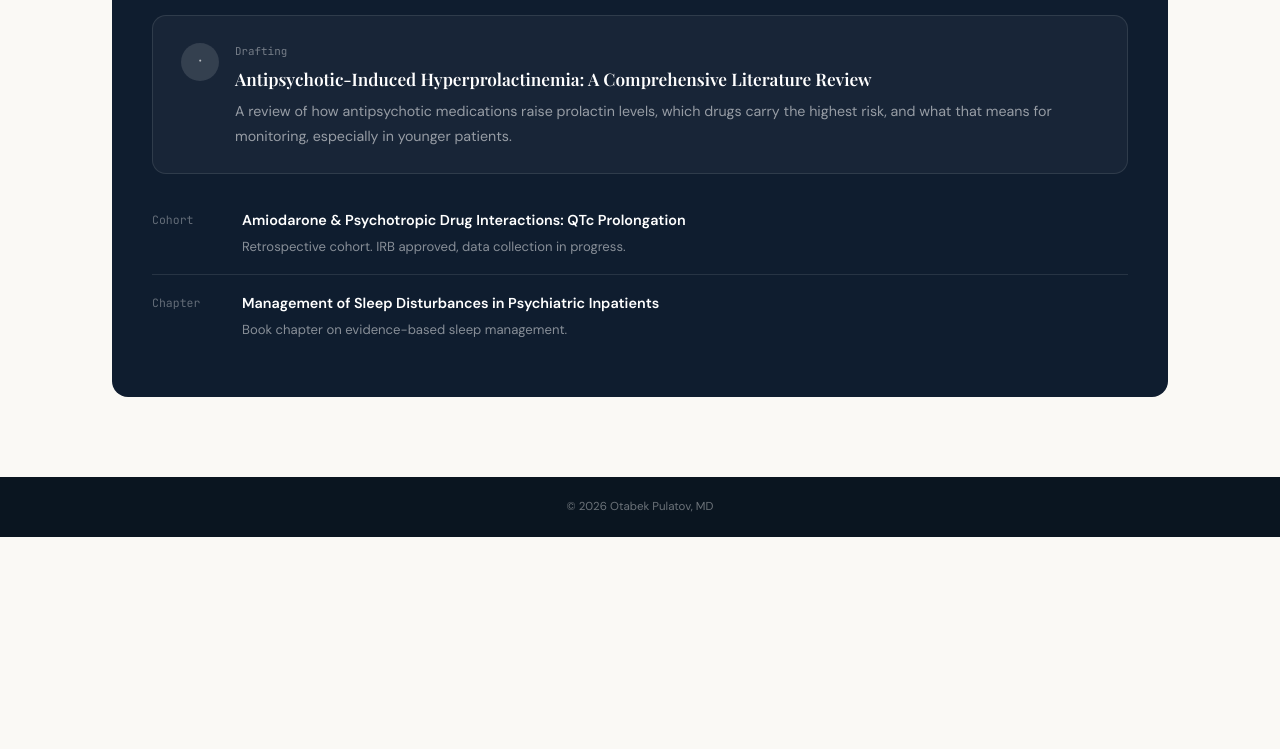
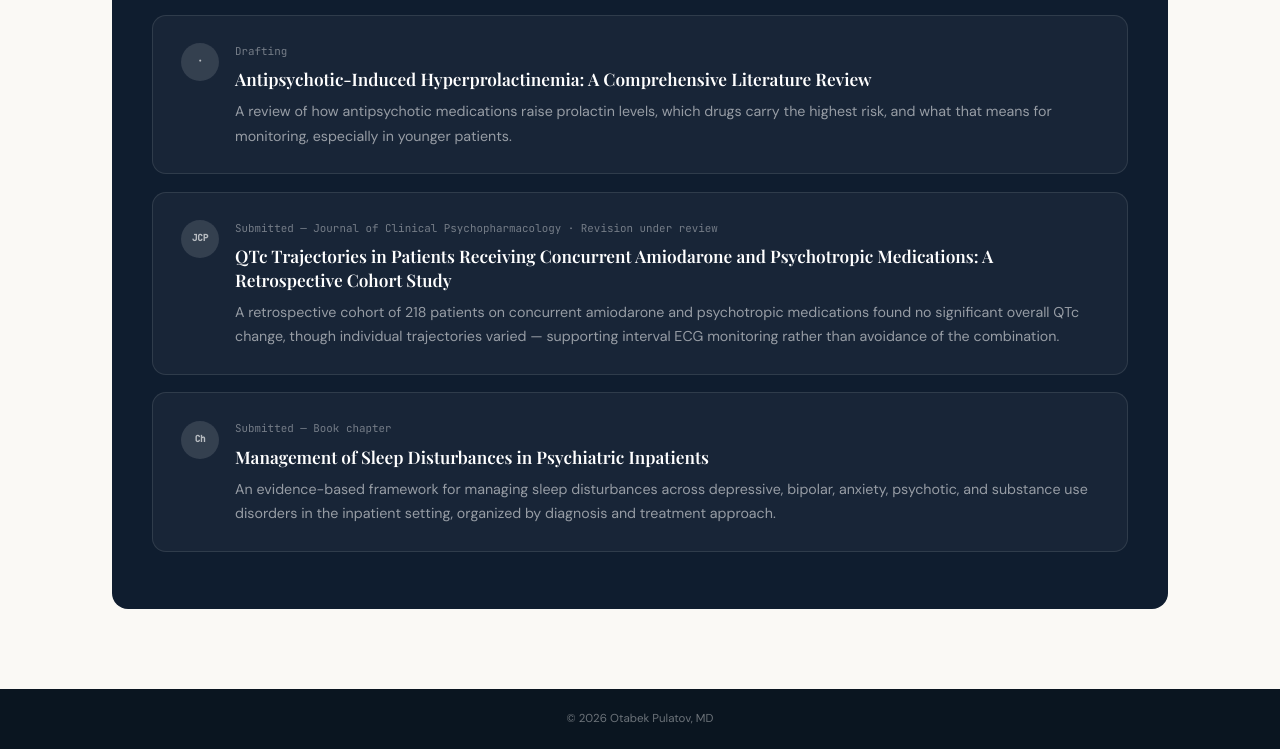
Before and after one commit to mdpulatov/otabekpulatov-website, a plain HTML site: page research.html in a window 1280 px wide. Shown: the part 2866-3615 px from the top of the page. Before the commit the page ends 3403 px from the top, so only its background shows below. Drawn offline with nearby package versions, Linux system fonts and the light colour scheme; a web font is replaced by a local one.

Commit message:
Update QTc/amiodarone and sleep-disturbances entries to Submitted
- QTc paper: now submitted to Journal of Clinical Psychopharmacology
  (manuscript JCP26-225R1, revision under review). Updated to the
  official title, full author list, and abstract-based summary; promoted
  from the simple ongoing-list to a full pub card on research.html.
- Sleep disturbances book chapter: marked Submitted.
- Mirrored both updates on cv.html.

```diff
--- a/research.html
+++ b/research.html
@@ -364,25 +364,30 @@ body.uz p[data-lang="uz"],body.uz div[data-lang="uz"],body.uz h1[data-lang="uz"]
     </div>
   </div>
 
-  <div class="ongoing-list">
-    <div class="ongoing-item">
-      <div class="yr" data-lang="en">Cohort</div>
-      <div class="yr" data-lang="uz">Kohort</div>
-      <div>
-        <h4 data-lang="en">Amiodarone &amp; Psychotropic Drug Interactions: QTc Prolongation</h4>
-        <h4 data-lang="uz">Amiodaron va psixotrop dorilar o'zaro ta'siri: QTc uzayishi</h4>
-        <p data-lang="en">Retrospective cohort. IRB approved, data collection in progress.</p>
-        <p data-lang="uz">Retrospektiv kohort. IRB tasdiqlangan, ma'lumot yig'ish jarayonida.</p>
+  <div class="pub">
+    <div class="pub-top">
+      <div class="pub-mono">JCP</div>
+      <div class="pub-main">
+        <div class="pub-status" data-lang="en">Submitted — Journal of Clinical Psychopharmacology · Revision under review</div>
+        <div class="pub-status" data-lang="uz">Taqdim etilgan — Journal of Clinical Psychopharmacology · Qayta ko'rib chiqish jarayonida</div>
+        <h3 data-lang="en">QTc Trajectories in Patients Receiving Concurrent Amiodarone and Psychotropic Medications: A Retrospective Cohort Study</h3>
+        <h3 data-lang="uz">Amiodaron va psixotrop dorilarni birga qabul qilgan bemorlarda QTc dinamikasi: retrospektiv kohort tadqiqoti</h3>
+        <p class="pub-why" data-lang="en">A retrospective cohort of 218 patients on concurrent amiodarone and psychotropic medications found no significant overall QTc change, though individual trajectories varied — supporting interval ECG monitoring rather than avoidance of the combination.</p>
+        <p class="pub-why" data-lang="uz">Amiodaron va psixotrop dorilarni birga qabul qilgan 218 bemor bo'yicha retrospektiv kohort — umumiy QTc o'zgarishi sezilarli emas edi, ammo individual dinamika turlicha bo'ldi, bu davriy EKG monitoringini qo'llab-quvvatlaydi.</p>
       </div>
     </div>
-    <div class="ongoing-item">
-      <div class="yr" data-lang="en">Chapter</div>
-      <div class="yr" data-lang="uz">Bob</div>
-      <div>
-        <h4 data-lang="en">Management of Sleep Disturbances in Psychiatric Inpatients</h4>
-        <h4 data-lang="uz">Psixiatrik bemorlarda uyqu buzilishlarini boshqarish</h4>
-        <p data-lang="en">Book chapter on evidence-based sleep management.</p>
-        <p data-lang="uz">Dalillarga asoslangan uyqu boshqaruvi bo'yicha kitob bobi.</p>
+  </div>
+
+  <div class="pub">
+    <div class="pub-top">
+      <div class="pub-mono">Ch</div>
+      <div class="pub-main">
+        <div class="pub-status" data-lang="en">Submitted — Book chapter</div>
+        <div class="pub-status" data-lang="uz">Taqdim etilgan — Kitob bobi</div>
+        <h3 data-lang="en">Management of Sleep Disturbances in Psychiatric Inpatients</h3>
+        <h3 data-lang="uz">Psixiatrik bemorlarda uyqu buzilishlarini boshqarish</h3>
+        <p class="pub-why" data-lang="en">An evidence-based framework for managing sleep disturbances across depressive, bipolar, anxiety, psychotic, and substance use disorders in the inpatient setting, organized by diagnosis and treatment approach.</p>
+        <p class="pub-why" data-lang="uz">Statsionar sharoitda depressiya, bipolyar buzilish, tashvish, psixotik va giyohvandlik holatlarida uyqu buzilishlarini boshqarish bo'yicha dalillarga asoslangan qo'llanma.</p>
       </div>
     </div>
   </div>
```
Also changed, not shown: cv.html (+2 -2 lines).
